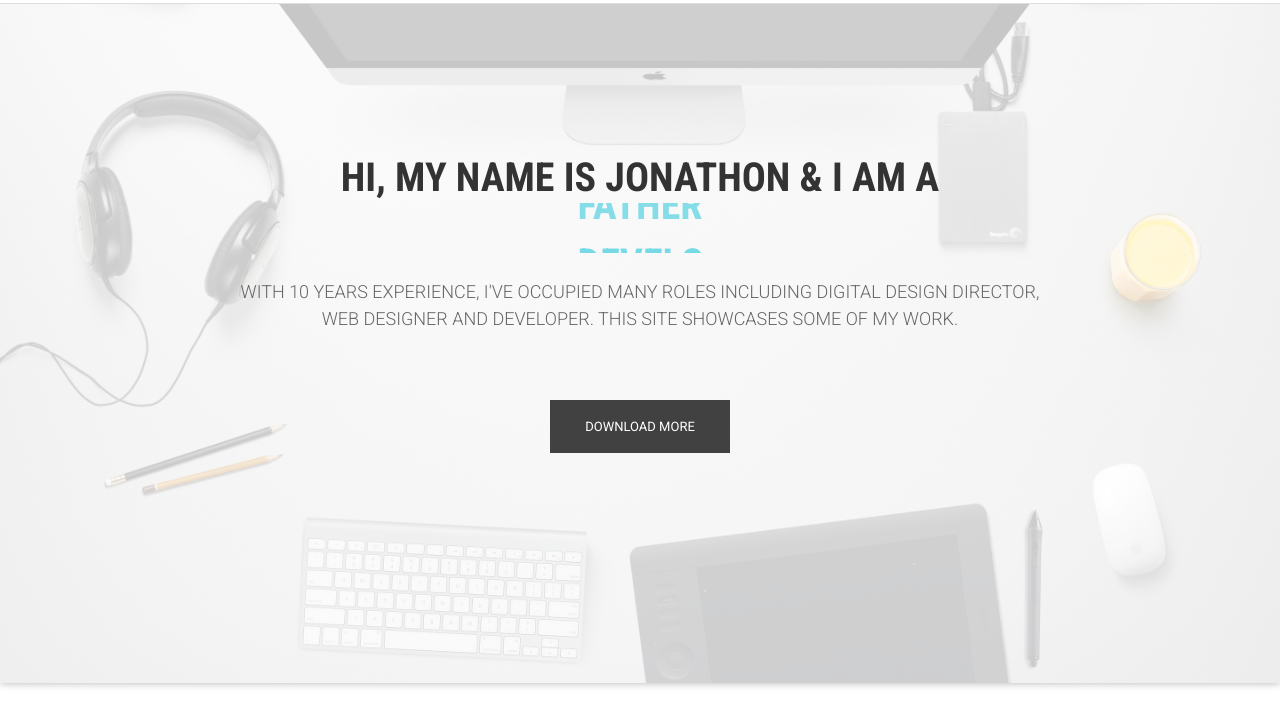
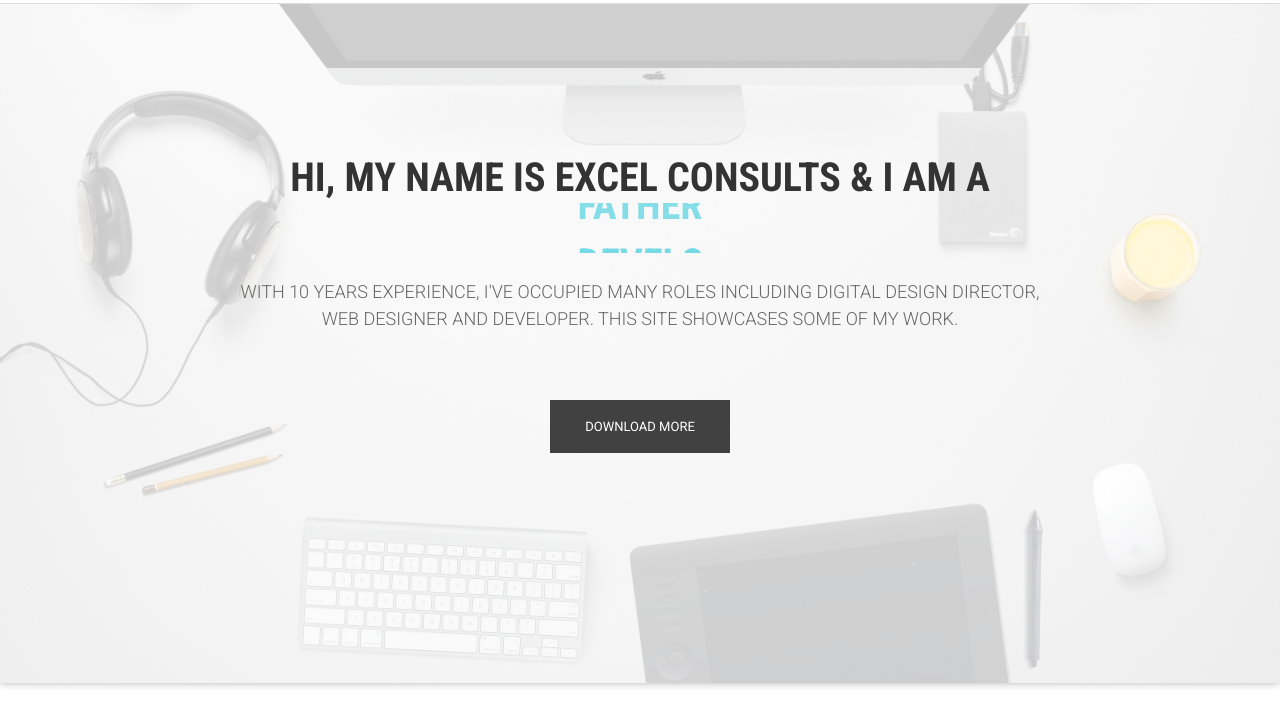
Before and after one commit to emile-tech/digitalexcelconsults, a plain HTML site: page index.html in a window 1280 px wide. Shown: the part 77-800 px from the top of the page. Drawn offline with Linux system fonts and the light colour scheme; files whose address does not match are found by name; a web font is replaced by a local one.

Commit message:
Test to see if changes work

```diff
--- a/index.html
+++ b/index.html
@@ -124,7 +124,7 @@ Slider Section Start
           <!-- Slider -->
           <section class="cd-intro">
             <h1 class="wow fadeInUp animated cd-headline slide" data-wow-delay=".4s">
-              <span>HI, MY NAME IS JONATHON &amp; I AM A</span><br>
+              <span>HI, MY NAME IS EXCEL CONSULTS &amp; I AM A</span><br>
               <span class="cd-words-wrapper">
                 <b class="is-visible">DESIGNER</b>
                 <b>DEVELOPER</b>
```
